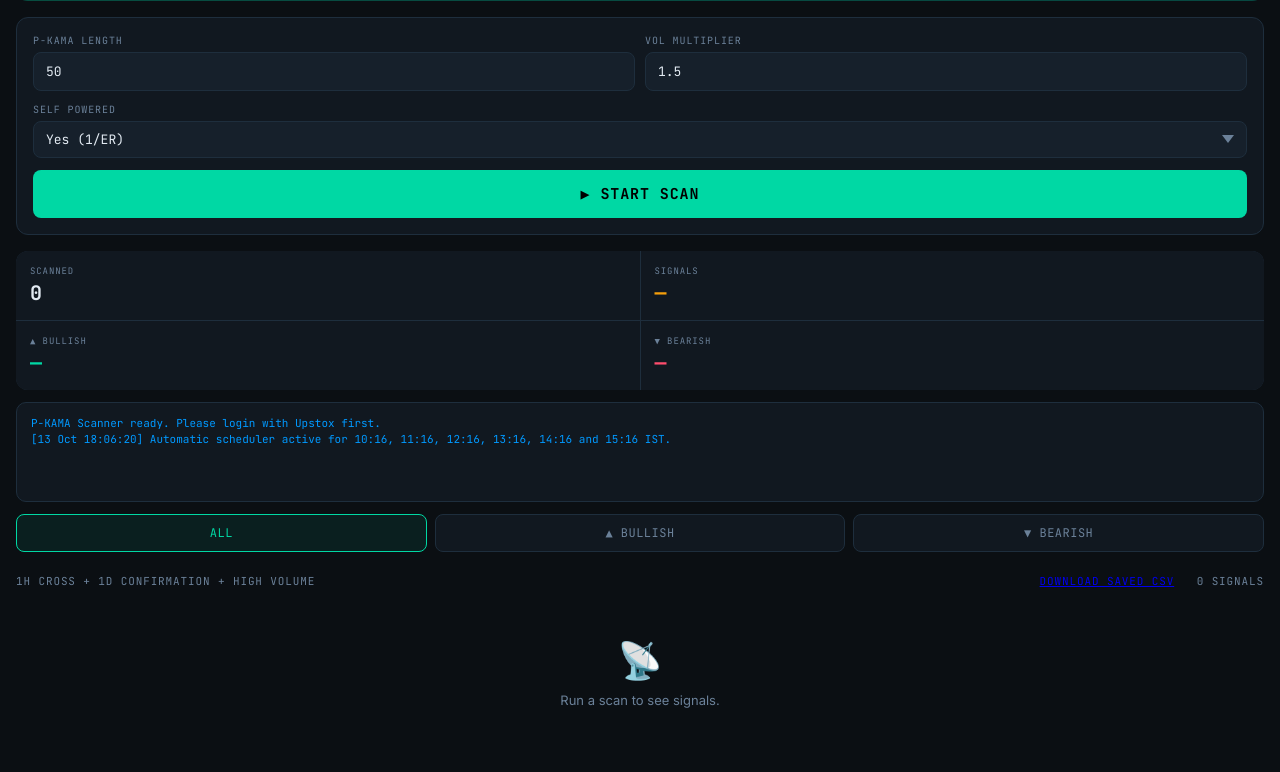
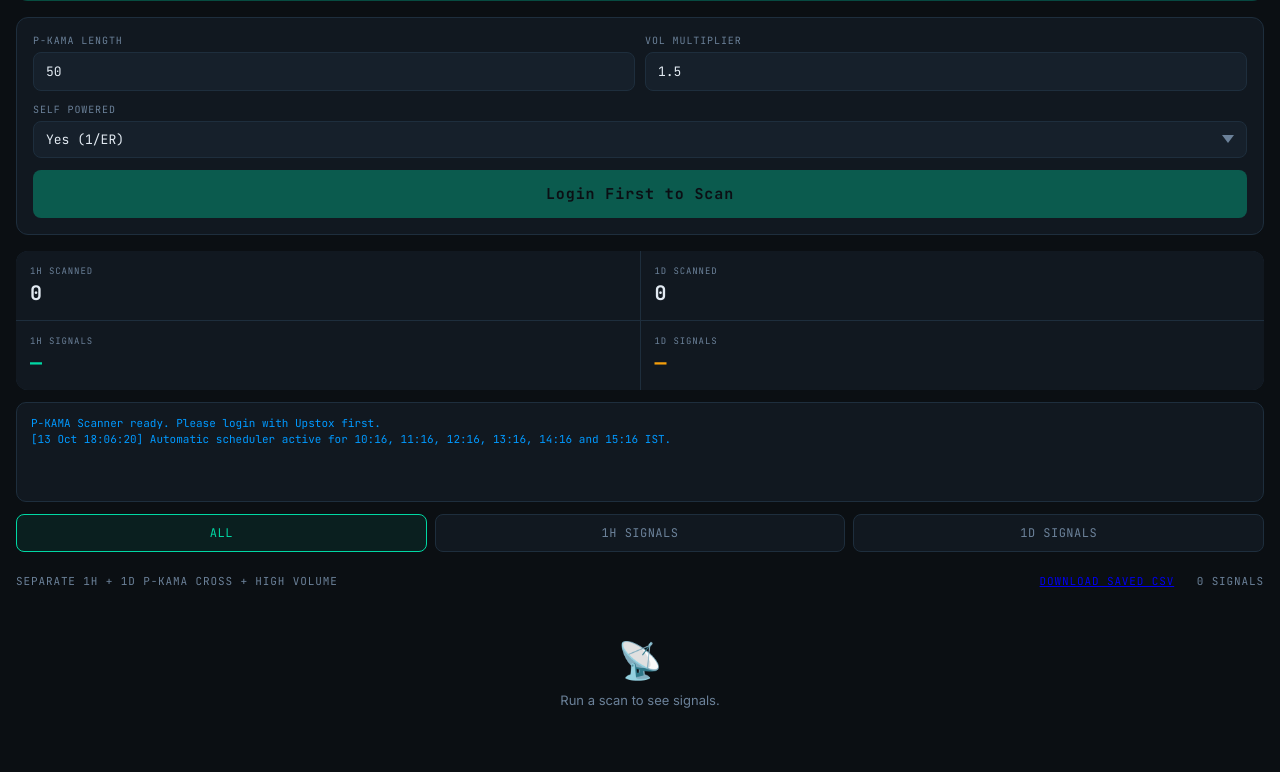
Before and after one commit to DaddyG25/Kama-scanner, a Flask app: page / in a window 1280 px wide. Shown: the part 218-990 px from the top of the page. Run offline with Flask 3, Linux system fonts and the light colour scheme.

Commit message:
Separate 1H and 1D dashboard results

```diff
--- a/templates/index.html
+++ b/templates/index.html
@@ -208,10 +208,10 @@
 
 <!-- Stats -->
 <div class="stats-grid">
-  <div class="stat-box"><span class="stat-label">Scanned</span><span class="stat-value sv-d" id="sScanned">—</span></div>
-  <div class="stat-box"><span class="stat-label">Signals</span><span class="stat-value sv-w" id="sSignals">—</span></div>
-  <div class="stat-box"><span class="stat-label">▲ Bullish</span><span class="stat-value sv-b" id="sBull">—</span></div>
-  <div class="stat-box"><span class="stat-label">▼ Bearish</span><span class="stat-value sv-r" id="sBear">—</span></div>
+  <div class="stat-box"><span class="stat-label">1H Scanned</span><span class="stat-value sv-d" id="sScanned1h">—</span></div>
+  <div class="stat-box"><span class="stat-label">1D Scanned</span><span class="stat-value sv-d" id="sScanned1d">—</span></div>
+  <div class="stat-box"><span class="stat-label">1H Signals</span><span class="stat-value sv-b" id="sSignals1h">—</span></div>
+  <div class="stat-box"><span class="stat-label">1D Signals</span><span class="stat-value sv-w" id="sSignals1d">—</span></div>
 </div>
 
 <!-- Log -->
@@ -224,14 +224,14 @@
 <!-- Filter tabs -->
 <div class="filter-tabs">
   <div class="ftab fa" id="fAll"  onclick="setFilter('all')">ALL</div>
-  <div class="ftab"    id="fBull" onclick="setFilter('bull')">▲ BULLISH</div>
-  <div class="ftab"    id="fBear" onclick="setFilter('bear')">▼ BEARISH</div>
+  <div class="ftab"    id="f1h" onclick="setFilter('1h')">1H SIGNALS</div>
+  <div class="ftab"    id="f1d" onclick="setFilter('1d')">1D SIGNALS</div>
 </div>
 
 <!-- Results -->
 <div class="results-wrap">
   <div class="results-hdr">
-    <span>1H CROSS + 1D CONFIRMATION + HIGH VOLUME</span>
+    <span>SEPARATE 1H + 1D P-KAMA CROSS + HIGH VOLUME</span>
     <span><a href="/api/download/latest.csv" id="downloadLink">DOWNLOAD SAVED CSV</a> &nbsp; <span id="resCount">0 signals</span></span>
   </div>
   <div id="cardContainer">
@@ -245,6 +245,8 @@
 let activeFilter = 'all';
 let lastSavedAt   = null;
 let lastActivityId = 0;
+let manualProgress = {oneHour:0,oneDay:0,pct1h:0,pct1d:0,total1h:500,total1d:500};
+let tokenConnected = document.getElementById('tokenBadge').classList.contains('ok');
 
 function appendLogLine(msg, cls='', timestamp=null){
   const area = document.getElementById('logArea');
@@ -274,14 +276,16 @@
   const scanBtn=document.getElementById('scanBtn');
   const progWrap=document.getElementById('progWrap');
   const progFill=document.getElementById('progFill');
+  const oneHour=scan.one_hour||{};
+  const oneDay=scan.one_day||{};
   if(scan.running){
     const label=scan.mode==='automatic'?'AUTO SCAN':'MANUAL SCAN';
     scanBtn.disabled=true;
-    scanBtn.textContent=`${label} ${scan.scanned||0}/${scan.total||500}`;
+    scanBtn.textContent=`${label} · 1H ${oneHour.scanned||0}/${oneHour.total||500} · 1D ${oneDay.scanned||0}/${oneDay.total||500}`;
     progWrap.style.display='block';
     progFill.style.width=(scan.pct||0)+'%';
-    updateStats(scan.scanned||0);
-  }else if(!evtSource){
+    updateStats({oneHour:oneHour.scanned||0,oneDay:oneDay.scanned||0});
+  }else if(!evtSource && tokenConnected){
     scanBtn.disabled=false;
     scanBtn.textContent='▶ START SCAN';
     setTimeout(()=>{
@@ -320,8 +324,8 @@
 
 function renderCards(){
   let rows=allResults.filter(r=>{
-    if(activeFilter==='bull') return r.signal==='bullish';
-    if(activeFilter==='bear') return r.signal==='bearish';
+    if(activeFilter==='1h') return r.timeframe==='1h';
+    if(activeFilter==='1d') return r.timeframe==='1d';
     return true;
   });
   rows.sort((a,b)=>b.vol_ratio-a.vol_ratio);
@@ -348,7 +352,7 @@
     card.innerHTML=`
       <div class="card-top">
         <span class="card-sym">${r.symbol}</span>
-        <span class="${isBull?'card-sig-bull':'card-sig-bear'}">${isBull?'▲ BULLISH':'▼ BEARISH'}</span>
+        <span class="${isBull?'card-sig-bull':'card-sig-bear'}">${r.timeframe.toUpperCase()} · ▲ CROSS</span>
       </div>
       <div class="card-row">
         <div class="card-stat">
@@ -365,36 +369,35 @@
         </div>
         <div class="card-stat">
           <span class="cs-label">Vol Ratio</span>
-          <span class="cs-value ${r.vol_ratio_1h>=2?'cv-bull':'cv-warn'}">1H ${r.vol_ratio_1h.toFixed(2)}x</span>
-        </div>
-        <div class="card-stat">
-          <span class="cs-label">Daily Confirm</span>
-          <span class="cs-value cv-bull">₹${r.daily_close.toFixed(2)} / ${r.vol_ratio_1d.toFixed(2)}x</span>
+          <span class="cs-value ${r.vol_ratio>=2?'cv-bull':'cv-warn'}">${r.vol_ratio.toFixed(2)}x</span>
         </div>
       </div>
       <div style="display:flex;align-items:center;justify-content:space-between">
-        <canvas id="sp_${r.symbol}" style="border-radius:4px"></canvas>
+        <canvas id="sp_${r.timeframe}_${r.symbol}" style="border-radius:4px"></canvas>
         <span style="font-family:var(--mono);font-size:10px;color:var(--muted)">${timeStr}</span>
       </div>
     `;
     container.appendChild(card);
-    const cvs=document.getElementById('sp_'+r.symbol);
+    const cvs=document.getElementById(`sp_${r.timeframe}_${r.symbol}`);
     if(cvs) drawSpark(cvs,r.spark_closes,r.spark_kama,r.signal);
   });
 }
 
 function updateStats(scanned){
-  const bulls=allResults.filter(r=>r.signal==='bullish').length;
-  const bears=allResults.filter(r=>r.signal==='bearish').length;
-  if(scanned!=null) document.getElementById('sScanned').textContent=scanned;
-  document.getElementById('sSignals').textContent=allResults.length||'—';
-  document.getElementById('sBull').textContent=bulls||'—';
-  document.getElementById('sBear').textContent=bears||'—';
+  const oneHourSignals=allResults.filter(r=>r.timeframe==='1h').length;
+  const oneDaySignals=allResults.filter(r=>r.timeframe==='1d').length;
+  if(scanned){
+    document.getElementById('sScanned1h').textContent=scanned.oneHour;
+    document.getElementById('sScanned1d').textContent=scanned.oneDay;
+  }
+  document.getElementById('sSignals1h').textContent=oneHourSignals||'—';
+  document.getElementById('sSignals1d').textContent=oneDaySignals||'—';
 }
 
 function startScan(){
   allResults=[];
-  updateStats(0);
+  manualProgress={oneHour:0,oneDay:0,pct1h:0,pct1d:0,total1h:500,total1d:500};
+  updateStats({oneHour:0,oneDay:0});
   renderCards();
   log('Manual scan requested.','info');
   document.getElementById('scanBtn').disabled=true;
@@ -418,12 +421,18 @@
     const d=JSON.parse(e.data);
     if(d.type==='log') log(d.msg,d.cls||'');
     else if(d.type==='progress'){
-      document.getElementById('progFill').style.width=d.pct+'%';
-      updateStats(d.scanned);
+      if(d.timeframe==='1h'){
+        manualProgress.oneHour=d.scanned; manualProgress.pct1h=d.pct; manualProgress.total1h=d.total;
+      }else{
+        manualProgress.oneDay=d.scanned; manualProgress.pct1d=d.pct; manualProgress.total1d=d.total;
+      }
+      document.getElementById('progFill').style.width=((manualProgress.pct1h+manualProgress.pct1d)/2)+'%';
+      document.getElementById('scanBtn').textContent=`MANUAL SCAN · 1H ${manualProgress.oneHour}/${manualProgress.total1h} · 1D ${manualProgress.oneDay}/${manualProgress.total1d}`;
+      updateStats(manualProgress);
     }
     else if(d.type==='signal'){
       // Skip if we already have this symbol (dedup)
-      const key = d.symbol + '_' + d.signal + '_' + d.sig_time_1h;
+      const key = d.timeframe + '_' + d.symbol + '_' + d.signal + '_' + d.sig_time;
       if(!seenSymbols.has(key)){
         seenSymbols.add(key);
         allResults.push(d);
@@ -435,7 +444,7 @@
       scanDone=true;
       evtSource.close();  // explicitly close — prevents browser auto-reconnect
       evtSource=null;
-      endScan(d.scanned);
+      endScan({oneHour:d.scanned_1h,oneDay:d.scanned_1d});
     }
     else if(d.type==='error'){
       log(d.msg,'err');
@@ -474,8 +483,8 @@
 function setFilter(f){
   activeFilter=f;
   document.getElementById('fAll').className ='ftab'+(f==='all'?' fa':'');
-  document.getElementById('fBull').className='ftab'+(f==='bull'?' fb':'');
-  document.getElementById('fBear').className='ftab'+(f==='bear'?' fr':'');
+  document.getElementById('f1h').className='ftab'+(f==='1h'?' fb':'');
+  document.getElementById('f1d').className='ftab'+(f==='1d'?' fr':'');
   renderCards();
 }
 
@@ -492,11 +501,13 @@
   const okBanner=document.getElementById('tokenOkBanner');
   const scanBtn=document.getElementById('scanBtn');
   if(d.set){
+    tokenConnected=true;
     badge.className='badge ok'; badge.textContent='✓ LOGGED IN';
     banner.classList.add('hidden');
     okBanner.classList.remove('hidden');
     syncScanProgress(d.scan);
   } else {
+    tokenConnected=false;
     badge.className='badge no'; badge.textContent='NOT LOGGED IN';
     banner.classList.remove('hidden');
     okBanner.classList.add('hidden');
@@ -511,7 +522,9 @@
     const d=await r.json();
     if(Array.isArray(d.results) && !evtSource){
       allResults=d.results;
-      updateStats(d.scanned||0);
+      const oneHour=d.scan&&d.scan.one_hour?d.scan.one_hour.scanned:(d.scanned||0);
+      const oneDay=d.scan&&d.scan.one_day?d.scan.one_day.scanned:(d.scanned||0);
+      updateStats({oneHour,oneDay});
       renderCards();
     }
     syncActivity(d.activity_log);
```
